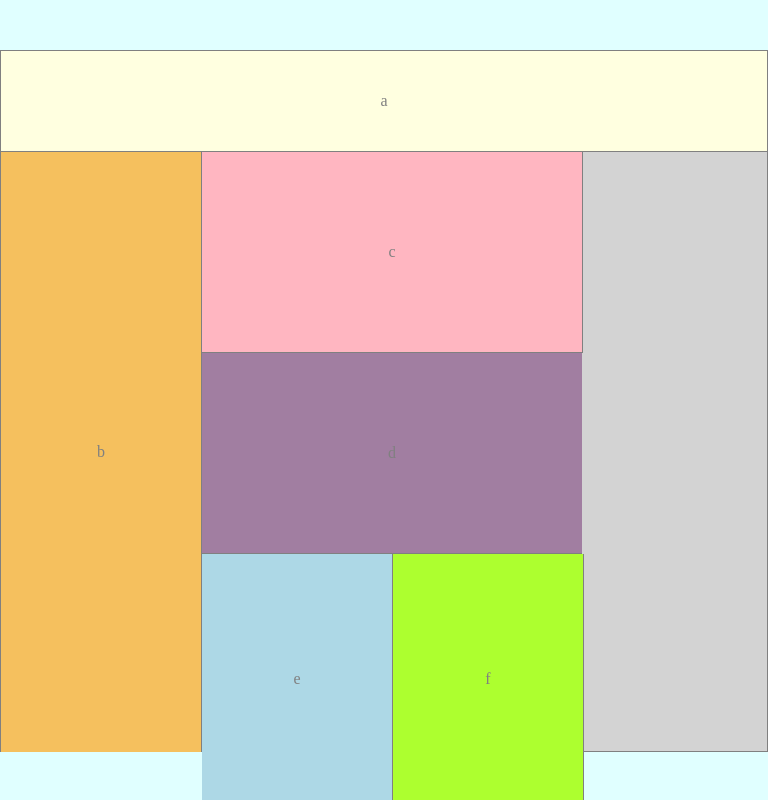
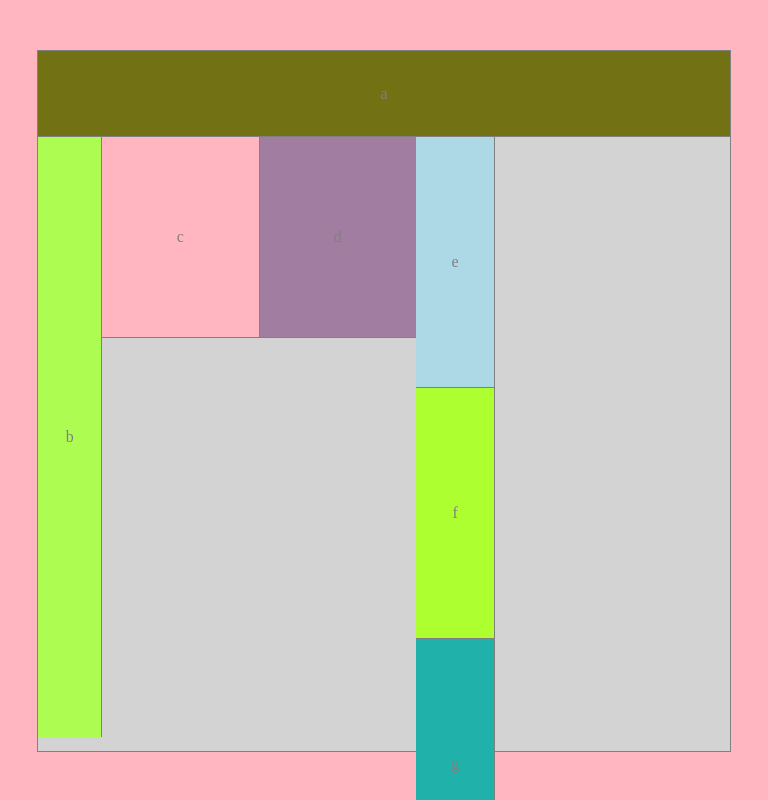
Before and after one commit to Nhuuu/lab-01, a plain HTML site: page index.html in a window 768 px wide. Shown: the top 800 px of the page. Drawn offline with Linux system fonts and the light colour scheme.

Commit message:
tablet view

```diff
--- a/index.html
+++ b/index.html
@@ -13,6 +13,7 @@
 <body>
   <div id="container">
     <nav>a</nav>
+    <main>
       <aside>b</aside>
 
       <section id="col-2">
@@ -26,10 +27,11 @@
         <div>g</div>
         <div>h</div>
       </section>
-
+<!--
       <section id="last">
         <div>i</div>
-    </section>
+      </section> -->
+    </main>
   </div>
 </body>
 </html>
--- a/styles/base.css
+++ b/styles/base.css
@@ -11,7 +11,7 @@
 }
 
 /* Desktop view */
-@media screen and (min-width: 768px){
+@media screen and (min-width: 992px){
   body {
     background-color: lightcyan;
   }
@@ -19,6 +19,18 @@
   #container {
     height: 700px;
     max-width: 964px;
+  }
+}
+
+/* Tablet view */
+@media screen and (min-width: 768px) and (max-width: 991px){
+  body {
+    background-color: lightpink;
+  }
+
+  #container {
+    height: 700px;
+    max-width: 90%;
   }
 }
 
@@ -31,7 +43,7 @@
   }
 
   #container {
-    width: 480px;
+    width: 90%;
     height: 1055px;
   }
 }
--- a/styles/layout.css
+++ b/styles/layout.css
@@ -1,24 +1,27 @@
-section {
-  overflow: auto;
-}
-
-section > div {
-  float: left;
+main {
+  width: 100%;
+  display: flex;
 }
 
 nav {
   border-bottom: solid grey 1px;
 }
 
+aside {
+  height: 600px;
+  width: 20%;
+  margin-right: 0;
+}
+
 nav, aside, section > div {
+  display: flex;
   justify-content: center;
-  display: flex;
   align-items: center;
 }
 
 
 /* Desktop View */
-@media screen and (min-width: 768px){
+@media screen and (min-width: 992px){
   nav {
     width: 100%;
     height: 100px;
@@ -26,11 +29,22 @@ nav, aside, section > div {
   }
 
   aside {
-    height: 600px;
-    width: 200px;
-    float: left;
     border-right: solid grey 1px;
     background-color: rgb(245, 192, 94);
+  }
+}
+
+/* Tablet view */
+@media screen and (min-width: 768px) and (max-width: 991px){
+  nav {
+    width: 100%;
+    height: 85px;
+    background-color: rgb(114, 114, 20);
+  }
+
+  aside {
+    border-right: solid grey 1px;
+    background-color: rgb(172, 252, 81);
   }
 }
 
@@ -43,8 +57,8 @@ nav, aside, section > div {
   }
 
   aside {
+    width: 100%;
     height: 150px;
-    width: 100%;
     border-bottom: solid grey 1px;
     background-color: rgb(255, 145, 0);
   }
--- a/styles/modules.css
+++ b/styles/modules.css
@@ -1,8 +1,24 @@
+section#col-2 {
+  width: 100%;
+  display: flex;
+  justify-content: start;
+}
+  #col-2 > div {
+    width: 50%;
+  }
+
+section#col-4 {
+  width: 100%;
+}
+  #col-4 div {
+    width: 25%;
+  }
+
+
 /* Desktop View */
 @media screen and (min-width: 768px){
   #col-2 div {
     height: 200px;
-    width: 380px;
     border-bottom: solid grey 1px;
   }
 
@@ -17,13 +33,11 @@
 
   #col-4 div {
     height: 250px;
-    width: 190px;
     border-bottom: solid grey 1px;
   }
 
   #col-4 div:first-child, #col-4 div:nth-child(2), #col-4 div:nth-child(3) {
     height: 250px;
-    width: 190px;
     border-right: solid grey 1px;
   }
 
@@ -45,10 +59,18 @@
 
   #last, #last > div {
     height: 150px;
-    width: 760px;
+    width: 100%;
     background-color: rgb(206, 223, 181);
   }
 }
+
+
+/* Tablet view */
+@media screen and (min-width: 768px) and (max-width: 991px){
+
+
+}
+
 
 /* Mobile View */
 @media screen and (max-width: 767px){
```
Lines whose indentation alone changed are shown as unchanged.
